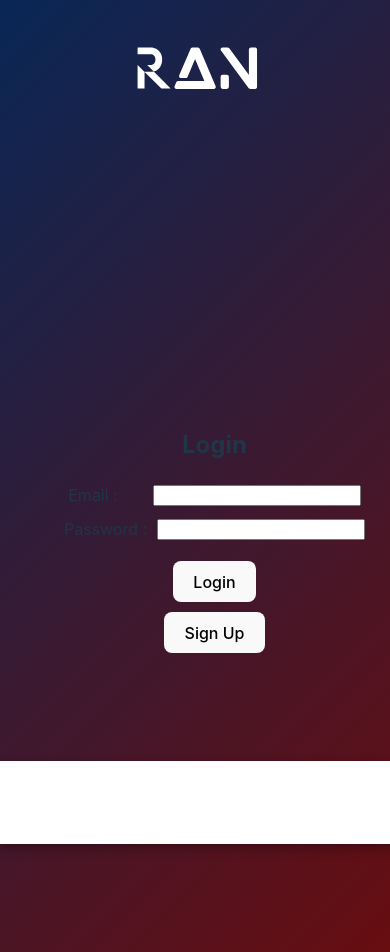
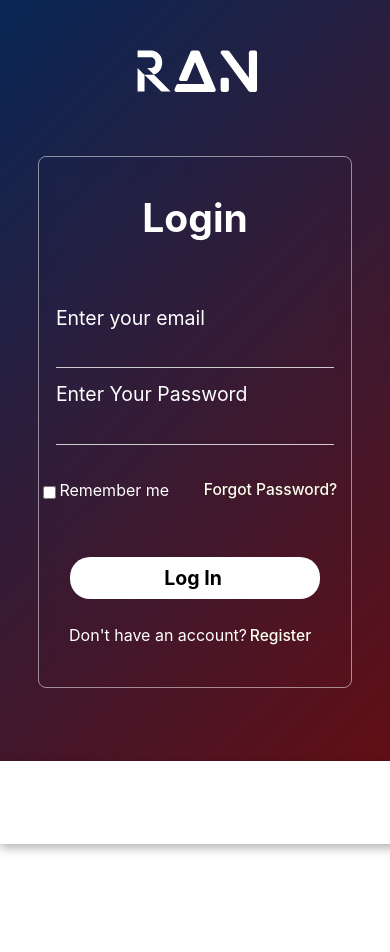
Before and after one commit to Abhinav352/MainProject_S8, a React (Vite) app in the folder main/: page /Login in a window 390 px wide. After the commit the page ends 844 px from the top, so only its background shows below. Built offline with nearby package versions, Linux system fonts and the light colour scheme; no server answers; some icons are missing.

Commit message:
Login page completed

```diff
--- a/main/src/assets/Loc.css
+++ b/main/src/assets/Loc.css
@@ -62,6 +62,14 @@ background-color: #3498db;
   background-color: #ffffff;
   margin-bottom: 15px;
 }
+@keyframes circle {
+  0%   { transform: translateZ(0) scale(1); }
+  50%  { transform: translateZ(-5vw) scale(0.9); }
+  100% { transform: translateZ(0) scale(1); }
+}
+.circle :hover{
+  animation: circle 2s ease-in-out;
+}
 .circle.small {
   width: 100px;
   height: 100px;
--- a/main/src/assets/Login.css
+++ b/main/src/assets/Login.css
@@ -1,53 +1,249 @@
-/* Styles for heading */
-.head {
-    height: 100vh;
+@import url("https://fonts.googleapis.com/css2?family=Open+Sans:wght@200;300;400;500;600;700&display=swap");
+
+
+body {
+    display: flex;
+    align-items: center;
+    justify-content: center;
+    min-height: 100vh;
     width: 100%;
+    padding: 5vw;
+    box-sizing: border-box;
+  }
+
+  form {
     display: flex;
     flex-direction: column;
-    justify-content: center;
+      }
+
+    .input-field label {
+    position: absolute;
+     color: #fff;
+    pointer-events: none;
+    }
+
+  .input-field input {
+    width: 100%;
+    background: transparent;
+    border: none;
+    outline: none;
+    color: #fff;
+      }
+
+
+  .forget {
+    display: flex;
+    align-items: center;
+    justify-content: space-between;
+
+    color: #fff;
+  }
+
+  .remember {
+    accent-color: #fff;
+
+  }
+
+  .forget label {
+    display: flex;
     align-items: center;
   }
 
-/* Styles for input fields */
-.input-Email {
-    display: flex;
-    align-items: center;
-    margin-bottom: 10px; /* Add margin between input groups */
+
+
+  .wrapper a {
+
+    color: #efefef;
+    text-decoration: none;
   }
 
-.input-Email label {
-    margin-right: 35px; /* Add margin between label and input */
+  .wrapper a:hover {
+    text-decoration: underline;
   }
 
-.input-Email input {
-    width: 200px; /* Adjust the width as needed */
 
-}
-.input-Password {
-    display: flex;
-    align-items: center;
-    margin-bottom: 10px; /* Add margin between input groups */
+
+  .but:hover {
+    color: #fff;
+    background-color: #43b6cd ;
   }
 
-.input-Password label {
-    margin-right: 10px; /* Add margin between label and input */
+  .register {
+    text-align: center;
+    margin-top: 1vh;
+    color: #fff;
   }
 
-.input-Password input {
-    width: 200px; /* Adjust the width as needed */
+  @media screen and (min-width: 601px){
+    .wrapper {
+
+      width: 80vw;
+      max-width: 400px;
+      border-radius: 8px;
+
+      text-align: center;
+      border: 1px solid rgba(255, 255, 255, 0.5);
+      backdrop-filter: blur(9px);
+      -webkit-backdrop-filter: blur(9px);
+    }
+     body .wrapper{
+        padding: 2vh 2vw;
+        margin-top: 15%;
+        margin-bottom: 5%;
+     }
+     h2 {
+      font-size: 3vw;
+      margin-bottom:10vh;
+      color: #fff;
+    }
+    .input-field {
+      position: relative;
+      border-bottom: 0.2vw solid #ccc;
+
+      margin: 2vh 2vh ;
+    }
+    .input-field label {
+     bottom:120%;
+     left: 0;
+     font-size:1vw;
+  }
+  .input-field input {
+    height: 3vh;
+    font-size: 1.3vw;
+    padding-bottom: 0.01vh;
+  }
+  .space{
+    padding: 3vh;
+  }
+  .forget {
+
+    margin: 0.1vw 1vw 2vw 0;
 
   }
 
-/* Styles for button */
-button {
-    margin-top: 10px; /* Add margin above the button */
+  .remember {
+   margin-top: 1vh;
+   margin-left: 1vw;
   }
 
-/* Media query for smaller screens */
-@media screen and (max-width: 600px) {
-    /* Adjust styles for smaller screens here */
-    .head {
-        margin-left: 5%;
-        margin-right: 5%;
+  .forget label p {
+    margin-left: 0.1vw;
+  }
+  .pass{
+    font-size: 1vw;
+  }
+  .but {
+    background-color: #ffff ;
+    color: #000000;
+    font-weight: 700 ;
+    padding: 2vh 2vh ;
+    border: none;
+    margin: 0 auto;
+    width: 80%;
+
+    cursor: pointer;
+    border-radius: 20px;
+    font-size: 1vw;
+
+    transition: 0.3s ease;
+  }
+
+      .register {
+        margin-top: 1vh;
+        text-decoration: none;
+      }
+      .register p{
+
+        margin-left: 1vw;
+      }
+      .register a{
+
+        font-size: 1vw;
+
       }
 }
+
+
+  /*mobile */
+    @media screen and (max-width: 600px){
+      .wrapper {
+
+        width: 80vw;
+        max-width: 400px;
+        border-radius: 8px;
+
+        text-align: center;
+        border: 1px solid rgba(255, 255, 255, 0.5);
+        backdrop-filter: blur(9px);
+        -webkit-backdrop-filter: blur(9px);
+      }
+      h2 {
+        font-size:10vw;
+        margin-bottom:9vh;
+        color: #fff;
+      }
+      .input-field {
+        position: relative;
+        border-bottom: 0.2vw solid #ccc;
+
+        margin: 2vh 2vh ;
+      }
+      .input-field label {
+         bottom:130%;
+         left: 0;
+         font-size:5vw;
+  }
+  .input-field input {
+    height: 3vh;
+    font-size: 5vw;
+    padding-bottom: 0.01vh;
+  }
+   .space{
+    padding: 2vw;
+   }
+  .forget {
+
+    margin: 10vw 0 10vw 0;
+    margin-top: 0%;
+
+  }
+  .pass{
+    font-size: 4vw;
+  }
+
+  .remember {
+   margin-top: 1vh;
+  }
+
+  .forget label p {
+    margin-left: 0.1vw;
+  }
+  .but {
+    background-color: #ffff ;
+    color: #000000;
+    font-weight: 700 ;
+    border: none;
+    margin: 0 auto;
+    width: 80%;
+    padding: 1vh 1vw 2vw 0;
+    cursor: pointer;
+    border-radius: 20px;
+    font-size: 5vw;
+    border: 0.5vw solid transparent;
+    transition: 0.3s ease;
+  }
+  .register {
+    margin-top: 1vh;
+    text-decoration: none;
+  }
+  .register p{
+    margin-bottom: 10vw;
+    margin-left: 1vw;
+  }
+  .register a{
+
+    margin-left: -5%;
+    font-size: 4vw;
+
+  }
+}
--- a/main/src/assets/Login.jsx
+++ b/main/src/assets/Login.jsx
@@ -53,29 +53,40 @@ const Login = () => {
   };
 
   return (
-    <div className='head'>
+    <div className='wrapper'>
+      <form >
       <h2>Login</h2>
-      <div className="input-Email">
-        <label>Email :</label>
+      <div className="input-field">
+      <label>Enter your email</label>
+      <div></div>
         <input type="email" value={userEmail} onChange={(e) => setEmail(e.target.value)} />
+
+      </div>
+      <div className='space'></div>
+
+      <div className="input-field">
+
+      <label>Enter Your Password </label>
+        <input type="password" value={userPassword} onChange={(e) => setPassword(e.target.value)} />
+       </div>
+       <div>{error && <p style={{ color: 'red' }}>{error}</p>}</div>
+
+      <div className='forget'>
+        <label for="remember">
+          <input type="checkbox" className='remember' />
+          <p>Remember me</p>
+        </label>
+        <a href="#" className='pass'>Forgot Password?</a>
       </div>
 
-      <div className="input-Password">
-        <label>Password :</label>
-        <input type="password" value={userPassword} onChange={(e) => setPassword(e.target.value)} />
+
+        <button onClick={handleSignIn} disabled={loading} className='but'>
+          {loading ? 'Logging In...' : 'Log In'}
+        </button>
+        <div className='register'>
+        <p>Don't have an account? <a href="/Sign">Register</a> </p>
       </div>
-
-      <div>{error && <p style={{ color: 'red' }}>{error}</p>}</div>
-
-      <div>
-        <button onClick={handleSignIn} disabled={loading}>
-          {loading ? 'Logging In...' : 'Login'}
-        </button>
-      </div>
-
-      <div>
-        <button onClick={handleSignUp}>Sign Up</button>
-      </div>
+      </form>
     </div>
   );
 };
--- a/main/src/assets/NavBar.css
+++ b/main/src/assets/NavBar.css
@@ -45,13 +45,7 @@ body{
     text-decoration:underline!important;
 
   }
-  .logopic {
-    width: 10%;
-  height: 4vh;
-  margin-top: 3vh;
-  margin-right: 2vw;
 
-  }
 
 
 
@@ -74,7 +68,10 @@ body{
     height: 60px;
     z-index: 1000;
     margin-top: 0.2vh;
-    margin-right: 2vw;
+    left:0;
+    }
+    .logopicmob{
+      display: none;
     }
   }
 
@@ -104,15 +101,22 @@ body{
     }
 
 
-    .logopic {
+    .logopicmob {
+      position: fixed;
       width: 40%;
       height: auto;
-      margin-top: 10%;
-      margin-left: 30%;
+      top: 5%;
+      left: 30%;
     }
     a{
       font-size:5vw;
        padding: 1vh 3.5vw;
 
     }
+    .logopic{
+      display: none;
+    }
+
+
+
   }
--- a/main/src/assets/NavBar.jsx
+++ b/main/src/assets/NavBar.jsx
@@ -6,9 +6,10 @@ import 'boxicons';
 const NavBar = () => {
   return (
     <div>
-      <img src="/logo1.svg" alt="log" className="logopic" />
+    <img src="/logo1.svg" alt="log" className="logopicmob" />
+
     <nav className="navbar">
-
+    <img src="/logo1.svg" alt="log" className="logopic" />
       <ul >
         <li ><Link to='/'>Home</Link></li>
         <li ><Link to='/loc'>Location</Link></li>
```
Lines whose indentation alone changed are shown as unchanged.
